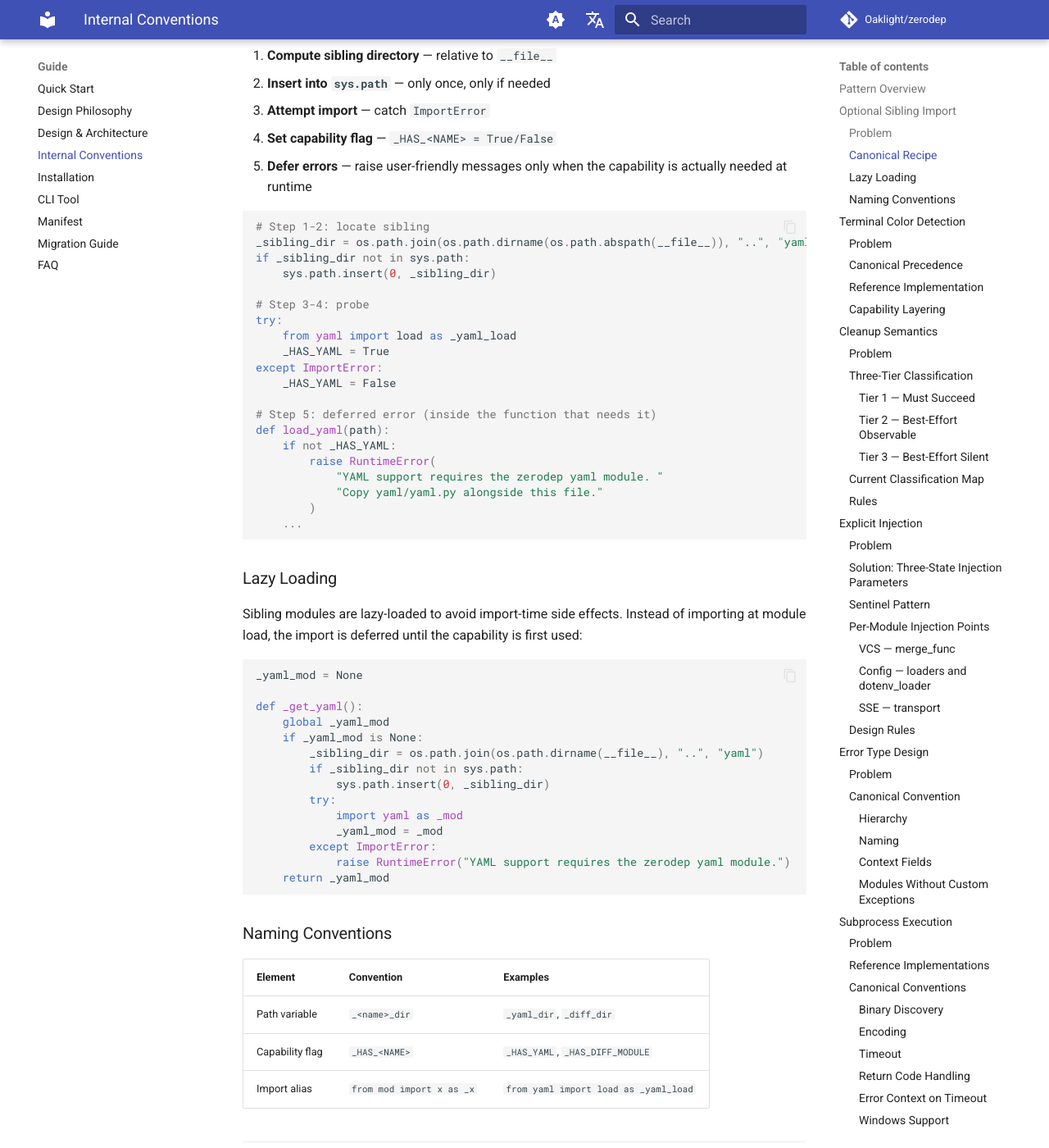
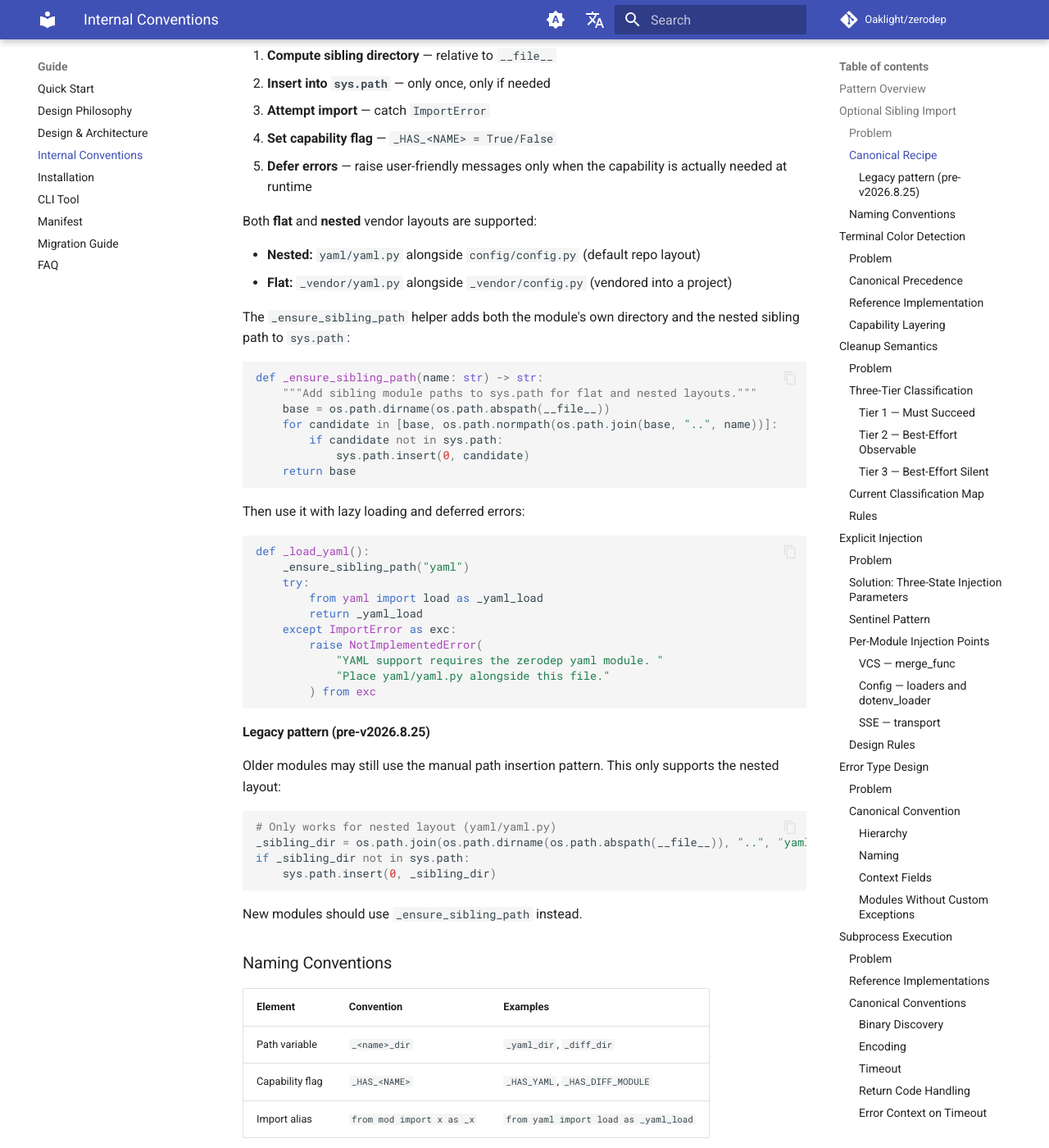
Before and after one commit to Oaklight/zerodep, an MkDocs documentation site: the page built from docs/guide/internals.md, in a window 1280 px wide and 1400 px high, scrolled down 1167 px. Shown: the whole window at 82% size. Built offline with MkDocs 1.6.1 and Material for MkDocs 9.7.7, drawn with Linux system fonts in a browser that asks for light colours; comment, search, counter and statistics services are not loaded.

Commit message:
docs: add ratelimit module, benchmark, API pages; update sibling import internals

````diff
--- a/docs/guide/internals.md
+++ b/docs/guide/internals.md
@@ -35,49 +35,50 @@ Every sibling import follows this sequence:
 4. **Set capability flag** — `_HAS_<NAME> = True/False`
 5. **Defer errors** — raise user-friendly messages only when the capability is actually needed at runtime
 
+Both **flat** and **nested** vendor layouts are supported:
+
+- **Nested:** `yaml/yaml.py` alongside `config/config.py` (default repo layout)
+- **Flat:** `_vendor/yaml.py` alongside `_vendor/config.py` (vendored into a project)
+
+The `_ensure_sibling_path` helper adds both the module's own directory and the nested sibling path to `sys.path`:
+
 ```python
-# Step 1-2: locate sibling
+def _ensure_sibling_path(name: str) -> str:
+    """Add sibling module paths to sys.path for flat and nested layouts."""
+    base = os.path.dirname(os.path.abspath(__file__))
+    for candidate in [base, os.path.normpath(os.path.join(base, "..", name))]:
+        if candidate not in sys.path:
+            sys.path.insert(0, candidate)
+    return base
+```
+
+Then use it with lazy loading and deferred errors:
+
+```python
+def _load_yaml():
+    _ensure_sibling_path("yaml")
+    try:
+        from yaml import load as _yaml_load
+        return _yaml_load
+    except ImportError as exc:
+        raise NotImplementedError(
+            "YAML support requires the zerodep yaml module. "
+            "Place yaml/yaml.py alongside this file."
+        ) from exc
+```
+
+#### Legacy pattern (pre-v2026.8.25)
+
+Older modules may still use the manual path insertion pattern. This only supports the nested layout:
+
+```python
+# Only works for nested layout (yaml/yaml.py)
 _sibling_dir = os.path.join(os.path.dirname(os.path.abspath(__file__)), "..", "yaml")
 if _sibling_dir not in sys.path:
     sys.path.insert(0, _sibling_dir)
-
-# Step 3-4: probe
-try:
-    from yaml import load as _yaml_load
-    _HAS_YAML = True
-except ImportError:
-    _HAS_YAML = False
-
-# Step 5: deferred error (inside the function that needs it)
-def load_yaml(path):
-    if not _HAS_YAML:
-        raise RuntimeError(
-            "YAML support requires the zerodep yaml module. "
-            "Copy yaml/yaml.py alongside this file."
-        )
-    ...
 ```
 
-### Lazy Loading
-
-Sibling modules are lazy-loaded to avoid import-time side effects. Instead of importing at module load, the import is deferred until the capability is first used:
-
-```python
-_yaml_mod = None
-
-def _get_yaml():
-    global _yaml_mod
-    if _yaml_mod is None:
-        _sibling_dir = os.path.join(os.path.dirname(__file__), "..", "yaml")
-        if _sibling_dir not in sys.path:
-            sys.path.insert(0, _sibling_dir)
-        try:
-            import yaml as _mod
-            _yaml_mod = _mod
-        except ImportError:
-            raise RuntimeError("YAML support requires the zerodep yaml module.")
-    return _yaml_mod
-```
+New modules should use `_ensure_sibling_path` instead.
 
 ### Naming Conventions
 
--- a/mkdocs.yml
+++ b/mkdocs.yml
@@ -83,6 +83,7 @@ plugins:
             - ../llmstxt
             - ../synctex
             - ../useragent
+            - ../ratelimit
             - ../httpserver
             - ../websocket
             - ../cdp
@@ -185,6 +186,7 @@ nav:
           - httpserver / HTTP Server: modules/httpserver.md
           - websocket / WebSocket Client: modules/websocket.md
           - useragent / User-Agent Generator: modules/useragent.md
+          - ratelimit / Rate Limiter: modules/ratelimit.md
       - Agent Protocols:
           - jsonrpc / JSON-RPC: modules/jsonrpc.md
           - a2a / A2A Protocol: modules/a2a.md
@@ -242,6 +244,7 @@ nav:
           - httpserver / HTTP Server: api/httpserver.md
           - websocket / WebSocket Client: api/websocket.md
           - useragent / User-Agent Generator: api/useragent.md
+          - ratelimit / Rate Limiter: api/ratelimit.md
       - Agent Protocols:
           - jsonrpc / JSON-RPC: api/jsonrpc.md
           - a2a / A2A Protocol: api/a2a.md
@@ -299,6 +302,7 @@ nav:
           - httpserver / HTTP Server: benchmarks/httpserver.md
           - websocket / WebSocket Client: benchmarks/websocket.md
           - useragent / User-Agent Generator: benchmarks/useragent.md
+          - ratelimit / Rate Limiter: benchmarks/ratelimit.md
       - Agent Protocols:
           - jsonrpc / JSON-RPC: benchmarks/jsonrpc.md
           - a2a / A2A Protocol: benchmarks/a2a.md
````
Also changed, not shown: docs/api/ratelimit.md (added, +7 -0 lines), docs/benchmarks/ratelimit.md (added, +90 -0 lines), docs/modules/ratelimit.md (added, +154 -0 lines).
